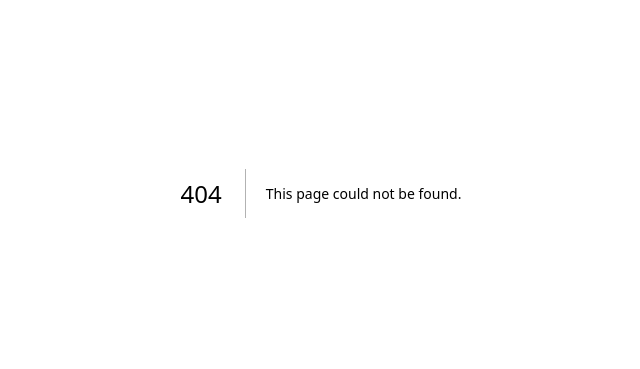
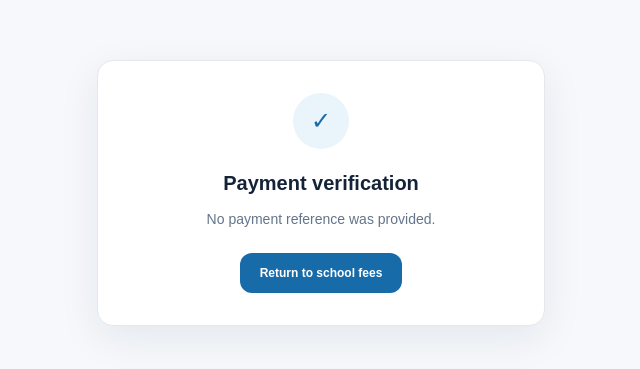
Before and after one commit to HUNTERSAINT/School4you, a Next.js app: page /fees/verify in a window 1280 px wide. Before the commit this address had no page. Shown: the part 207-576 px from the top of the page, without its empty margins (319-959 px from the left). Built offline with nearby package versions, Linux system fonts and the light colour scheme.

Commit message:
feat: add Paystack return verification page

```diff
--- /dev/null
+++ b/src/app/fees/verify/page.tsx
@@ -0,0 +1,8 @@
+"use client";
+import {useEffect,useState} from "react";
+import Link from "next/link";
+export default function VerifyPaymentPage(){
+ const [message,setMessage]=useState("Verifying your payment securely…");
+ useEffect(()=>{const reference=new URLSearchParams(location.search).get("reference");if(!reference){setMessage("No payment reference was provided.");return;}fetch("/api/fees/verify",{method:"POST",headers:{"Content-Type":"application/json"},body:JSON.stringify({reference})}).then(async r=>{const d=await r.json();setMessage(r.ok&&d.verified?"Payment confirmed. The school fee record has been updated.":d.error||"Payment is not yet confirmed. Please check again shortly.");}).catch(()=>setMessage("We could not verify this payment right now."));},[]);
+ return <main className="grid min-h-screen place-items-center bg-[#f6f8fb] p-5"><div className="w-full max-w-md rounded-2xl border bg-white p-8 text-center shadow-soft"><div className="mx-auto grid h-14 w-14 place-items-center rounded-full bg-[#eaf4fb] text-2xl text-[#176ba8]">✓</div><h1 className="mt-5 text-xl font-extrabold">Payment verification</h1><p className="mt-3 text-sm text-slate-500">{message}</p><Link href="/fees" className="mt-6 inline-block rounded-xl bg-[#176ba8] px-5 py-3 text-xs font-bold text-white">Return to school fees</Link></div></main>;
+}
```
